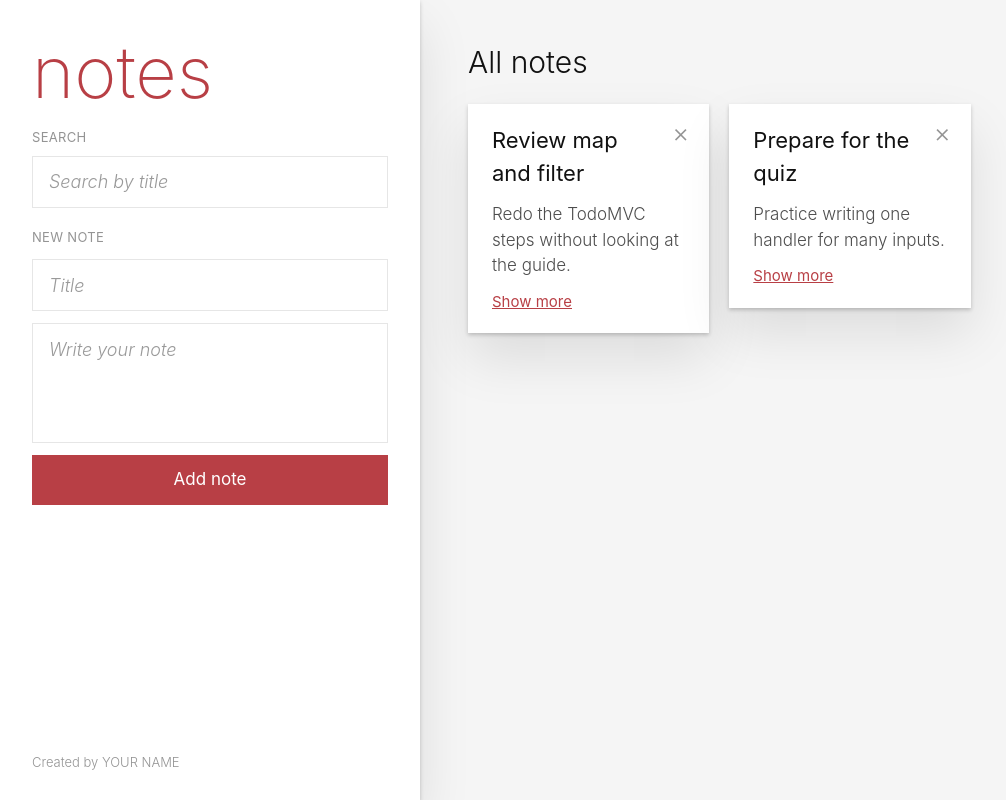
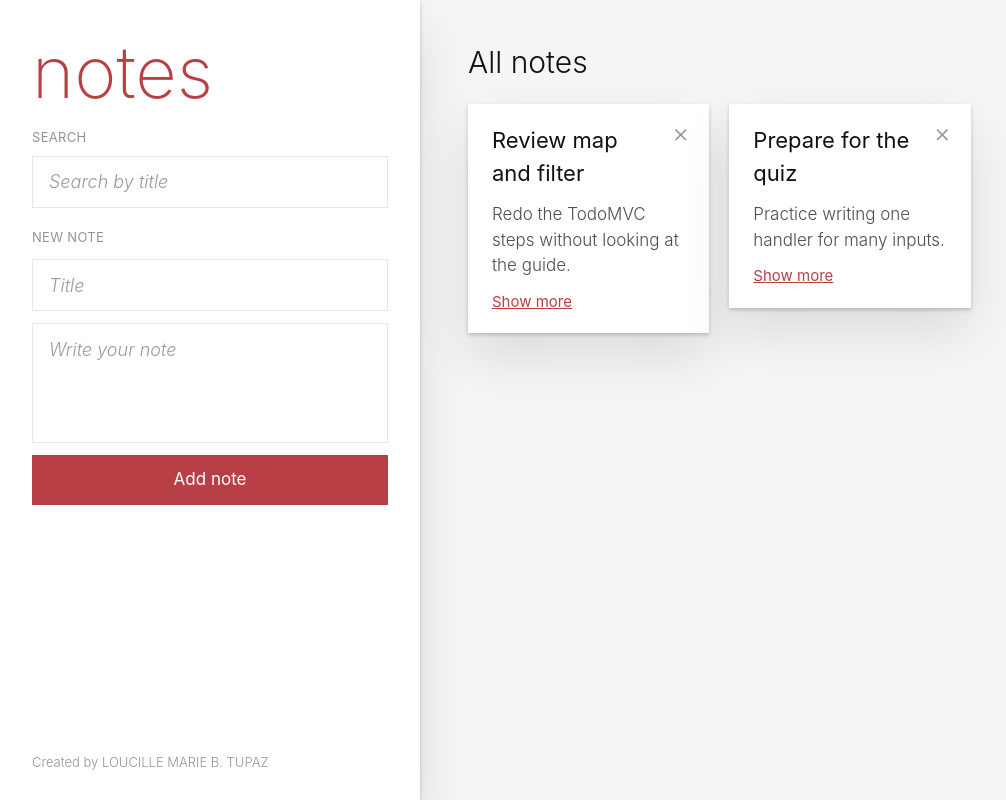
Before and after one commit to LoucilleMarieTupaz/csit340G7-notes, a React (Vite) app: page / in a window 1280 px wide. Shown: the whole page, without its empty margins (0-1006 px from the left). Built offline with nearby package versions, Linux system fonts and the light colour scheme.

Commit message:
chore: replace YOUR NAME with LOUCILLE MARIE B. TUPAZ

```diff
--- a/src/App.jsx
+++ b/src/App.jsx
@@ -5,7 +5,7 @@ function App() {
   return (
     <div className="bg-[#f5f5f5] font-light text-[#111]">
       <Notes />
-      <Info name="YOUR NAME" />
+      <Info name="LOUCILLE MARIE B. TUPAZ" />
     </div>
   )
 }
```
